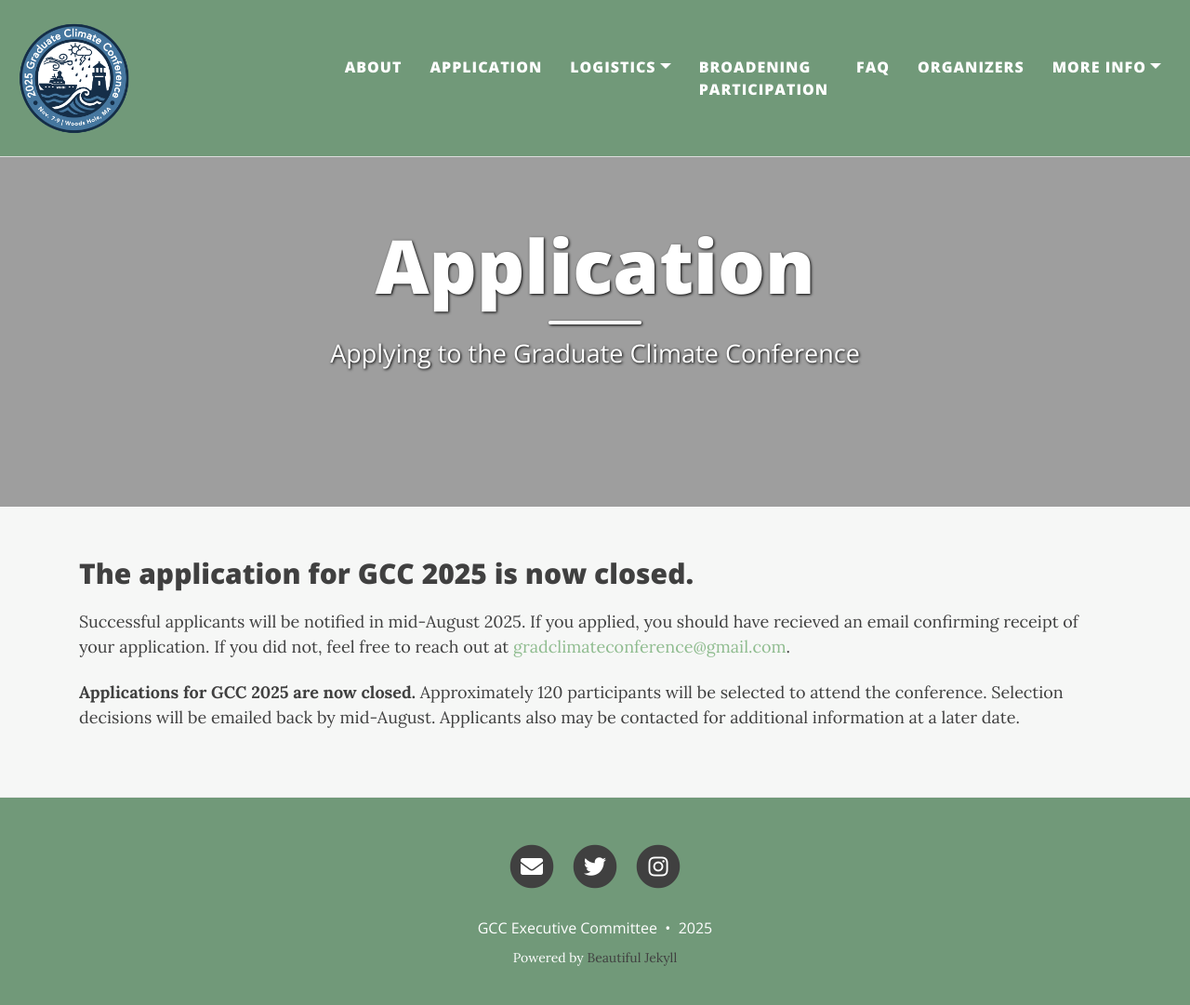
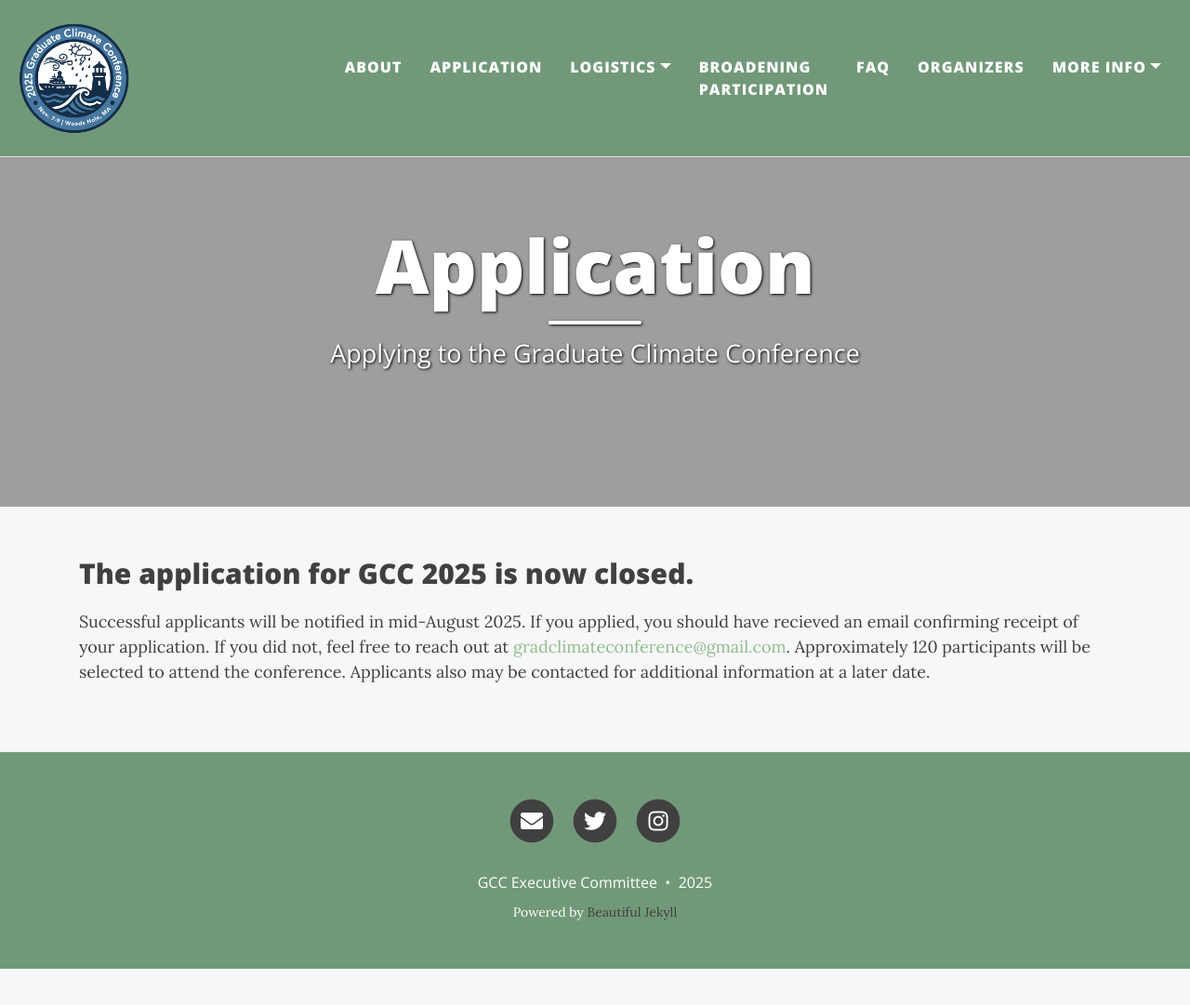
Before and after one commit to graduateclimateconference/graduateclimateconference.github.io, a Jekyll site: the page built from application.md, in a window 1280 px wide and 1091 px high. Shown: the top 1081 px of the window at 93% size. Built offline with Jekyll 4.4.1, drawn with Linux system fonts in a browser that asks for light colours; nearby versions of some CDN libraries; some of the changed lines change nothing that is shown.

Commit message:
Update application.md

```diff
--- a/application.md
+++ b/application.md
@@ -44,7 +44,8 @@
 
 
 ## The application for GCC 2025 is now closed.
-Successful applicants will be notified in mid-August 2025. If you applied, you should have recieved an email confirming receipt of your application. If you did not, feel free to reach out at [gradclimateconference@gmail.com](mailto:gradclimateconference@gmail.com).
+Successful applicants will be notified in mid-August 2025. If you applied, you should have recieved an email confirming receipt of your application. If you did not, feel free to reach out at [gradclimateconference@gmail.com](mailto:gradclimateconference@gmail.com). Approximately 120 participants will be selected to attend the conference. Applicants also may be contacted for additional information at a later date.
+
 
 <!-- ### Application for GCC 2024 are closed! -->
 
@@ -71,4 +72,4 @@
 - your preference for an oral/poster presentation
 - if you require travel assistance funding to attend the conference-->
 
-__Applications for GCC 2025 are now closed.__ Approximately 120 participants will be selected to attend the conference. Selection decisions will be emailed back by mid-August. Applicants also may be contacted for additional information at a later date.
+<!--### __Applications for GCC 2025 are now closed.__ -->
```
